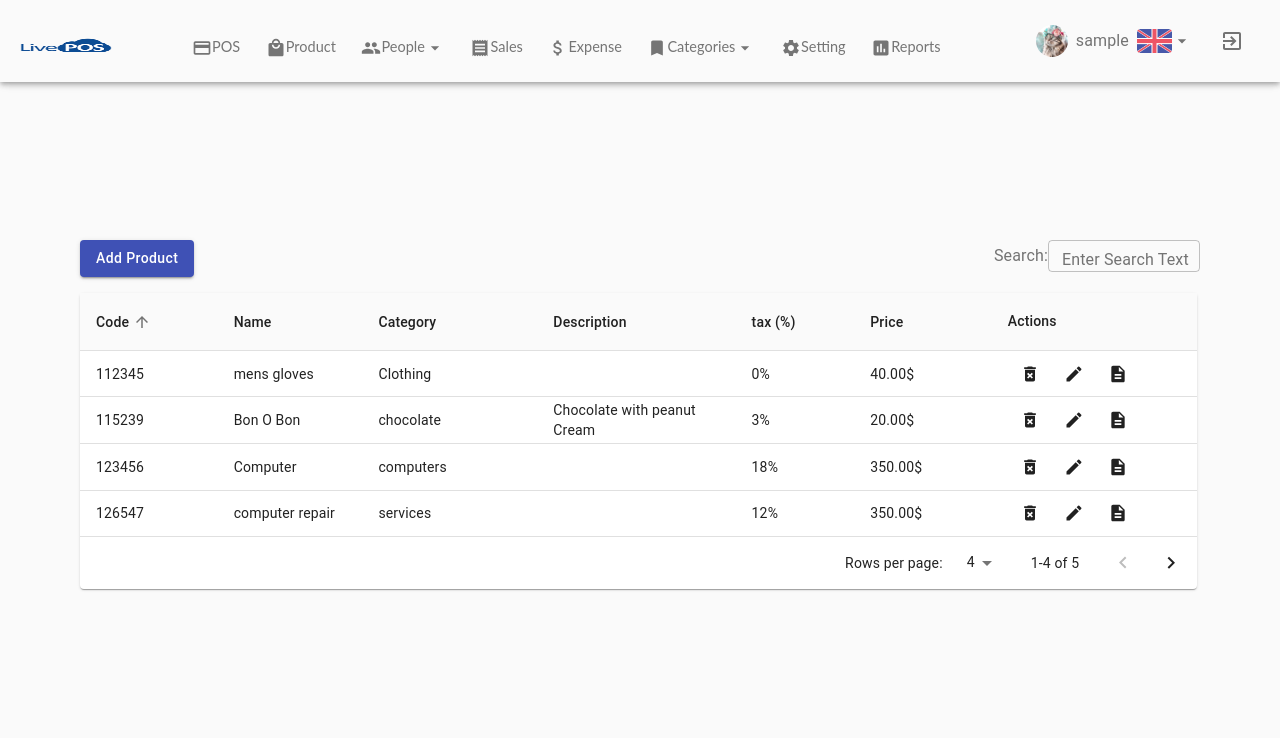
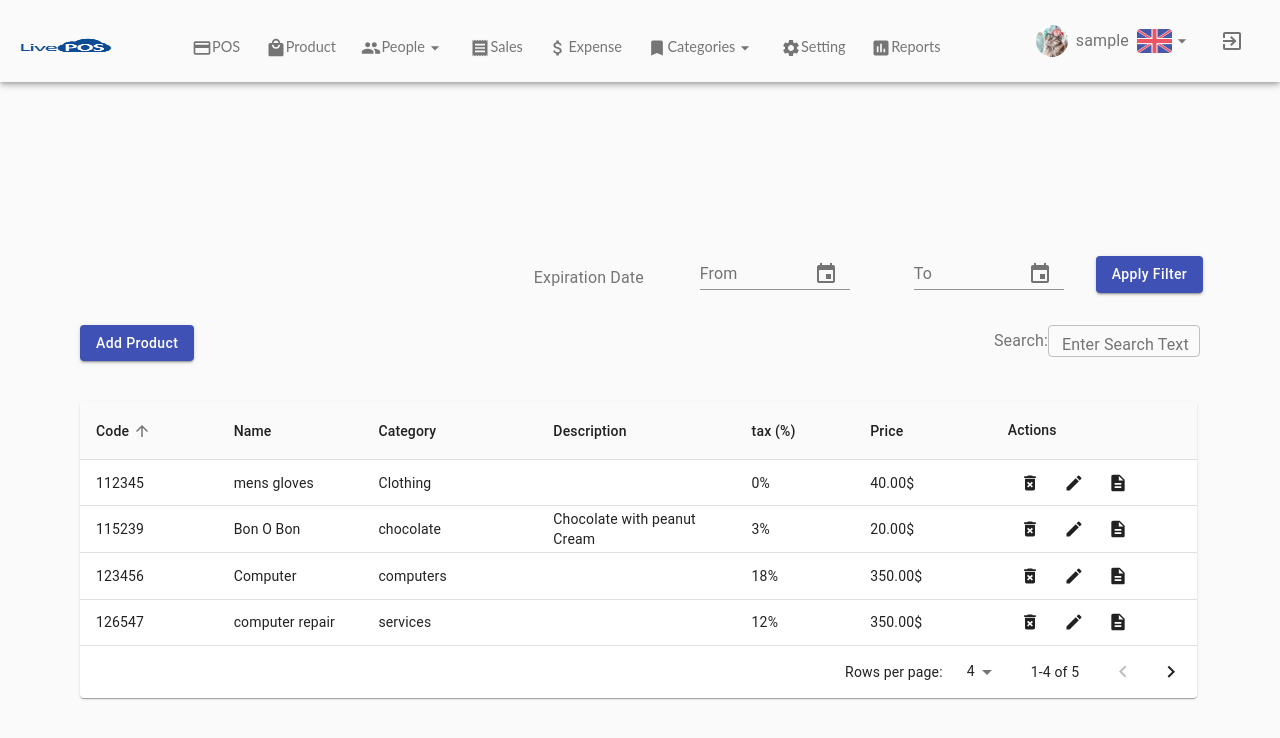
Before and after one commit to sajedakhdair/POS_Project, a React (Create React App) app: page /ProductsPage in a window 1280 px wide. Shown: the top 738 px of the page. Built offline with nearby package versions, Linux system fonts and the light colour scheme; data requests are answered from the project's data file; sample sign-in values are in the browser's storage.

Commit message:
add 'FilterByDate' component to products page

```diff
--- a/src/pages/ProductsPage.tsx
+++ b/src/pages/ProductsPage.tsx
@@ -9,6 +9,7 @@ import { fetchProducts, fetchDeleteProduct } from "../apis/fetchProducts";
 import Search from "../components/Search";
 import useSearch from "../customHooks/useSearch";
 import Button from "@material-ui/core/Button";
+import FilterByDate from "../components/Products/FilterByDate";
 
 const styles = (theme: Theme) =>
   createStyles({
@@ -17,6 +18,7 @@ const styles = (theme: Theme) =>
       paddingTop: theme.spacing(30),
       paddingBottom: theme.spacing(40),
       display: "flex",
+      flexDirection: "column",
       justifyContent: "space-around",
     },
     productsTableGrid: { margin: theme.spacing(2, 3, 7, 10) },
@@ -32,6 +34,21 @@ const styles = (theme: Theme) =>
       display: "flex",
       justifyContent: "flex-start",
       textTransform: "none",
+    },
+    buttonAndSearchGrid: {
+      display: "flex",
+      justifyContent: "space-around",
+      textTransform: "none",
+      margin: theme.spacing(4, 0, 0, 0),
+    },
+    filterByDateGrid: {
+      display: "flex",
+      justifyContent: "flex-end",
+      margin: "auto",
+      marginRight: "6vw",
+    },
+    typography: {
+      color: theme.palette.grey[600],
     },
   });
 
@@ -85,6 +102,12 @@ const ProductsPage: React.FC<WithStyles<typeof styles>> = ({ classes }) => {
   const onSearch = (searchText: string) => {
     setSearchText(searchText);
   };
+
+  const onFilterByDate = (
+    selectedFirstDate: Date | null,
+    selectedSecondDate: Date | null
+  ) => {};
+
   const filteredRows = useSearch(rows, columns, searchText);
 
   useEffect(() => {
@@ -93,6 +116,15 @@ const ProductsPage: React.FC<WithStyles<typeof styles>> = ({ classes }) => {
 
   return (
     <Grid container className={classes.gridContainer}>
+      <Grid item xs={8} className={classes.filterByDateGrid}>
+        <FilterByDate
+          onFilterByDate={onFilterByDate}
+          classes={{
+            typography: classes.typography,
+          }}
+        />
+      </Grid>
+      <Grid className={classes.buttonAndSearchGrid}>
         <Grid item xs={3}>
           <Button
             variant="contained"
@@ -110,6 +142,7 @@ const ProductsPage: React.FC<WithStyles<typeof styles>> = ({ classes }) => {
             }}
           />
         </Grid>
+      </Grid>
       <Grid item xs={12} className={classes.productsTableGrid}>
         <ProductsTable
           columns={columns}
```
Lines whose indentation alone changed are shown as unchanged.
